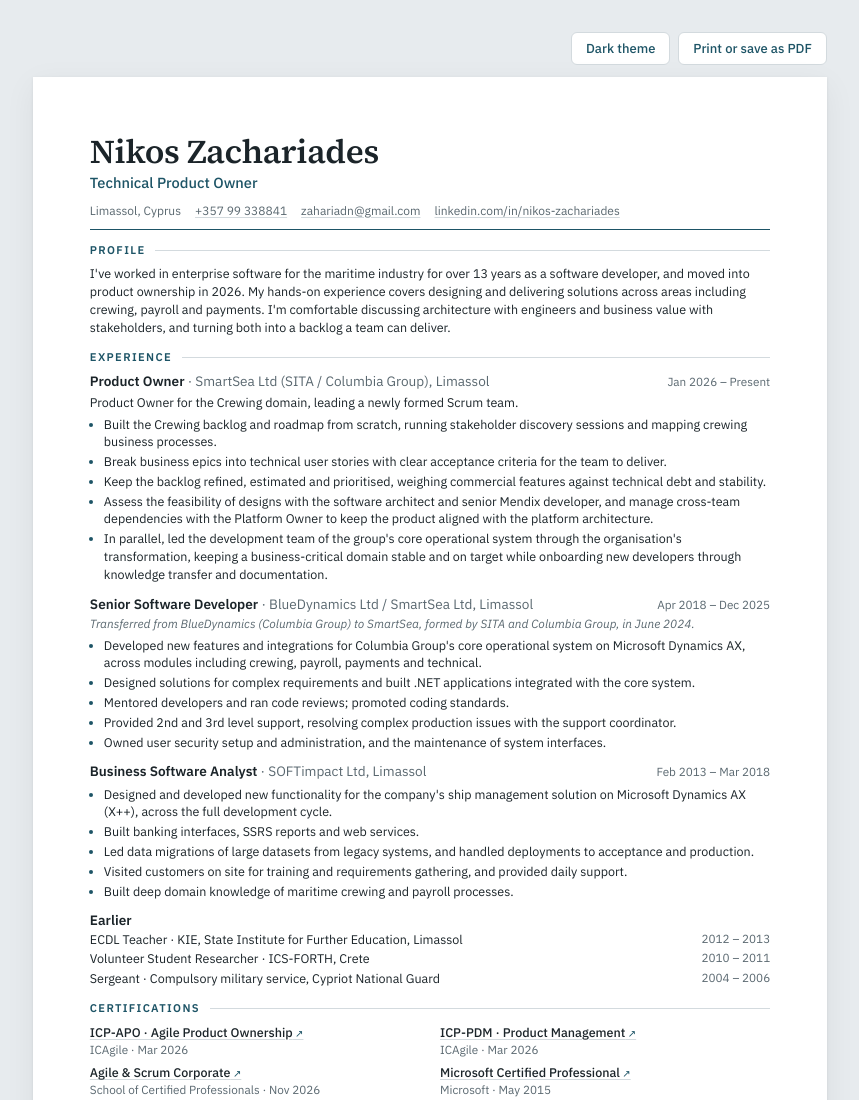
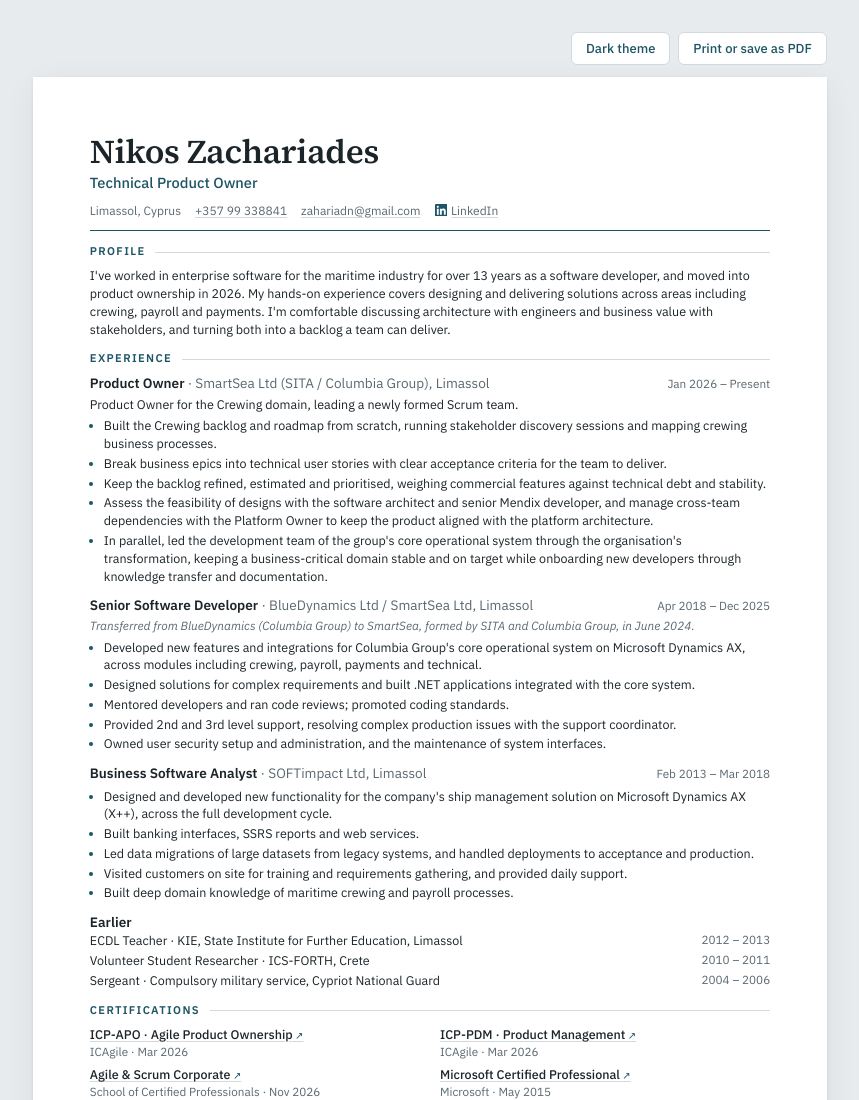
Before and after one commit to zahariadn/zahariadn.github.io, a plain HTML site: page index.html in a window 1280 px wide. Shown: the top 1100 px of the page, without its empty margins (210-1069 px from the left). Drawn offline with Linux system fonts and the light colour scheme.

Commit message:
Show LinkedIn as icon and label on screen, full address in print
Co-Authored-By: Claude Opus 5.5 <noreply@anthropic.com>

```diff
--- a/index.html
+++ b/index.html
@@ -163,6 +163,12 @@ blockquote.appraisal cite { font-style: normal; font-size: 8.2pt; white-space: n
 .cert-name a { text-decoration: underline; text-decoration-color: var(--rule); }
 .cert-name a::after { content: " \2197"; font-size: .8em; color: var(--accent); }
 @media print { .toolbar { display: none !important; } .cert-name a::after { content: none; } }
+
+/* LinkedIn: icon and label on screen, full address in print */
+.li-link { display: inline-flex; align-items: center; gap: 4px; }
+.li-icon { width: 1.05em; height: 1.05em; fill: var(--accent); flex: none; }
+.print-only { display: none; }
+@media print { .screen-only, .li-icon { display: none !important; } .print-only { display: inline; } }
 </style>
 </head>
 <body>
@@ -176,7 +182,7 @@ blockquote.appraisal cite { font-style: normal; font-size: 8.2pt; white-space: n
       <li>Limassol, Cyprus</li>
       <li><span class="obf" data-kind="tel" data-v="148833 99 753+">Phone on request</span></li>
       <li><span class="obf" data-kind="mailto" data-v="moc.liamg@ndairahaz">Email on request</span></li>
-      <li><a href="https://www.linkedin.com/in/nikos-zachariades/">linkedin.com/in/nikos-zachariades</a></li>
+      <li><a class="li-link" href="https://www.linkedin.com/in/nikos-zachariades/" target="_blank" rel="noopener"><svg class="li-icon" viewBox="0 0 24 24" aria-hidden="true" focusable="false"><path d="M20.447 20.452h-3.554v-5.569c0-1.328-.027-3.037-1.852-3.037-1.853 0-2.136 1.445-2.136 2.939v5.667H9.351V9h3.414v1.561h.046c.477-.9 1.637-1.85 3.37-1.85 3.601 0 4.267 2.37 4.267 5.455v6.286zM5.337 7.433c-1.144 0-2.063-.926-2.063-2.065 0-1.138.92-2.063 2.063-2.063 1.14 0 2.064.925 2.064 2.063 0 1.139-.925 2.065-2.064 2.065zm1.782 13.019H3.555V9h3.564v11.452zM22.225 0H1.771C.792 0 0 .774 0 1.729v20.542C0 23.227.792 24 1.771 24h20.451C23.2 24 24 23.227 24 22.271V1.729C24 .774 23.2 0 22.222 0h.003z"/></svg><span class="screen-only">LinkedIn</span><span class="print-only">linkedin.com/in/nikos-zachariades</span></a></li>
     </ul>
   </header>
 
```
